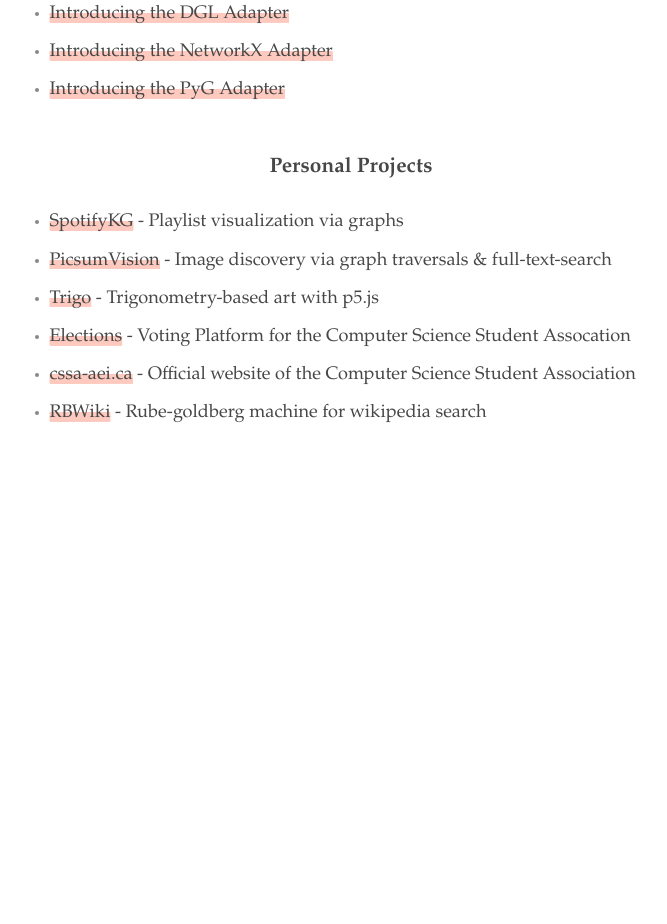
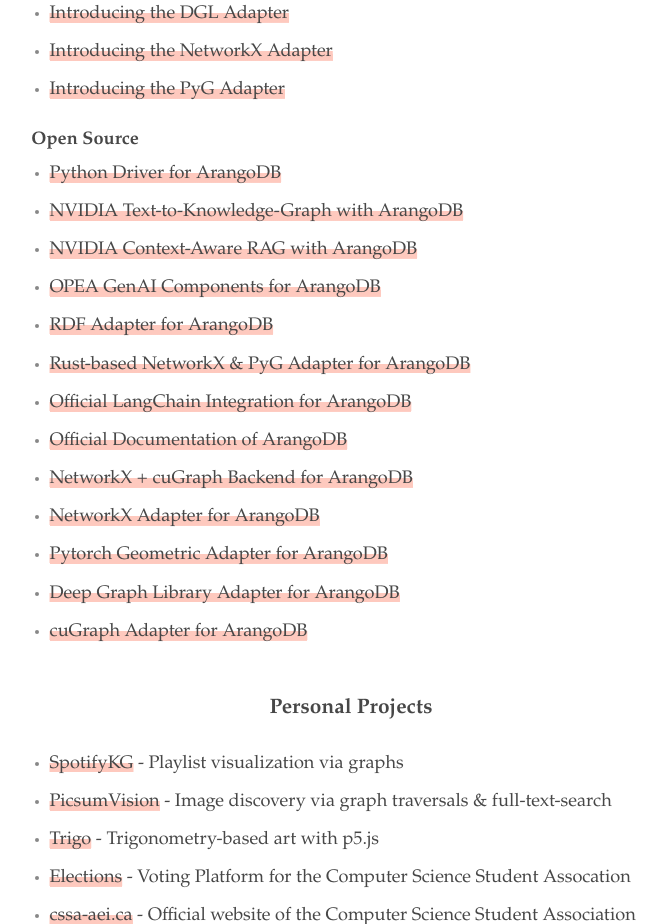
Before and after one commit to aMahanna/aMahanna.github.io, a plain HTML site: page index.html in a window 1280 px wide. Shown: the part 2060-2984 px from the top of the page, without its empty margins (289-956 px from the left). Before the commit the page ends 2539 px from the top, so only its background shows below. Drawn offline with Linux system fonts and the light colour scheme.

Commit message:
new: Open Source

```diff
--- a/index.html
+++ b/index.html
@@ -86,6 +86,22 @@
         <li><a href="https://www.youtube.com/watch?v=4jLhjbpjOxI">Introducing the NetworkX Adapter</a></li>
         <li><a href="https://www.youtube.com/watch?v=QtGR95NN8bA">Introducing the PyG Adapter</a></li>
       </ul>
+      <h4>Open Source</h4>
+      <ul>
+        <li><a href="https://github.com/arangodb/python-arango">Python Driver for ArangoDB</a></li>
+        <li><a href="https://github.com/NVIDIA/dgx-spark-playbooks/tree/main/nvidia/txt2kg">NVIDIA Text-to-Knowledge-Graph with ArangoDB</a></li>
+        <li><a href="https://github.com/NVIDIA/context-aware-rag">NVIDIA Context-Aware RAG with ArangoDB</a></li>
+        <li><a href="https://github.com/opea-project/GenAIComps/pulls?q=is%3Apr+author%3AaMahanna+is%3Aclosed">OPEA GenAI Components for ArangoDB</a></li>
+        <li><a href="https://github.com/ArangoDB-Community/ArangoRDF">RDF Adapter for ArangoDB</a></li>
+        <li><a href="https://github.com/arangoml/phenolrs">Rust-based NetworkX & PyG Adapter for ArangoDB</a>
+        <li><a href="https://github.com/arangoml/langchain-arangodb">Official LangChain Integration for ArangoDB</a></li>
+        <li><a href="https://github.com/arangodb/docs-hugo">Official Documentation of ArangoDB</a></li>
+        <li><a href="https://github.com/arangodb/nx-arangodb">NetworkX + cuGraph Backend for ArangoDB</a></li>
+        <li><a href="https://github.com/arangoml/networkx-adapter">NetworkX Adapter for ArangoDB</a></li>
+        <li><a href="https://github.com/arangoml/pyg-adapter">Pytorch Geometric Adapter for ArangoDB</a></li>
+        <li><a href="https://github.com/arangoml/dgl-adapter">Deep Graph Library Adapter for ArangoDB</a></li>
+        <li><a href="https://github.com/arangoml/cugraph-adapter">cuGraph Adapter for ArangoDB</a></li>
+      </ul>
       <h3>Personal Projects</h3>
       <ul>
         <li><a href="https://mahanna.dev/spotify">SpotifyKG</a> - Playlist visualization via graphs</li>
```
